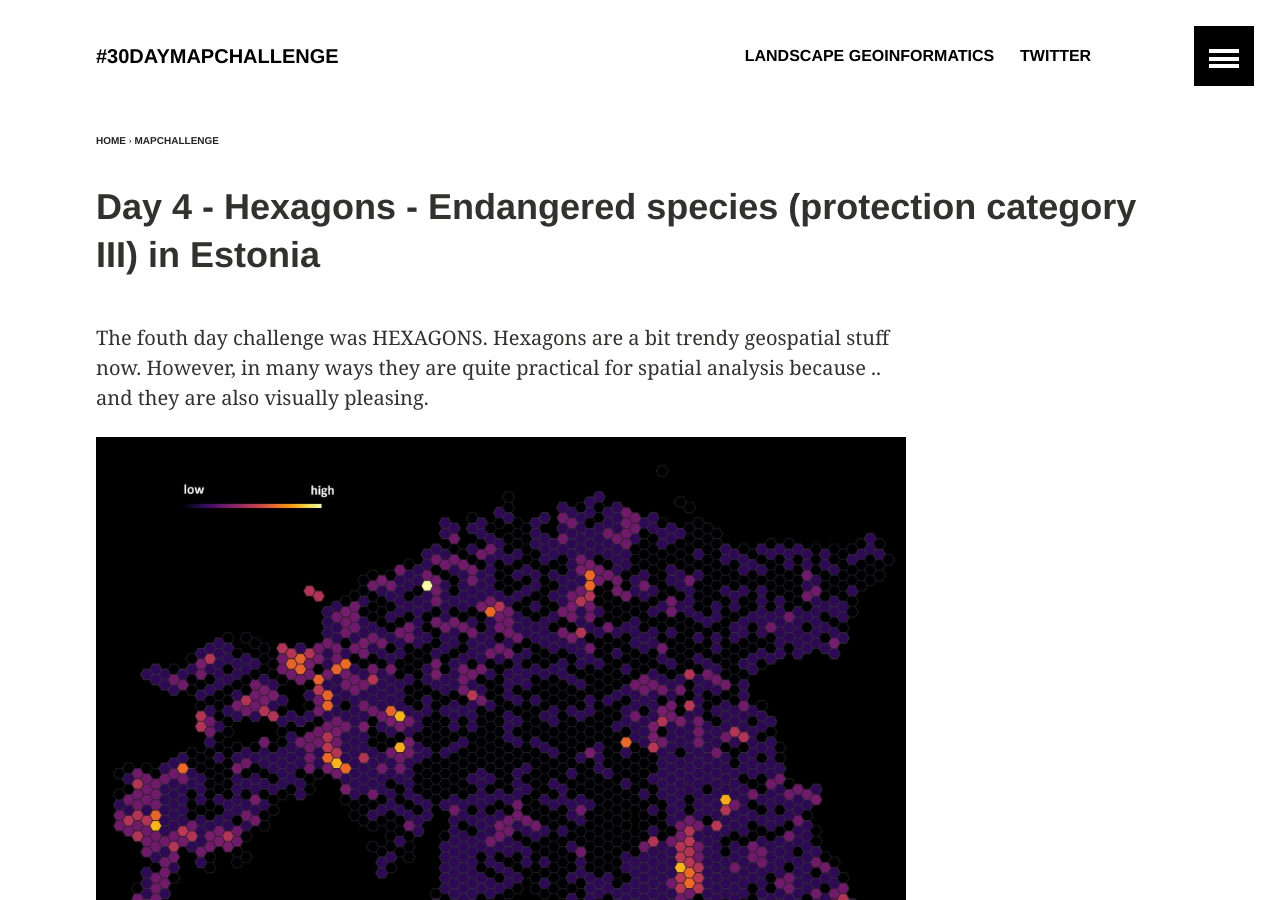
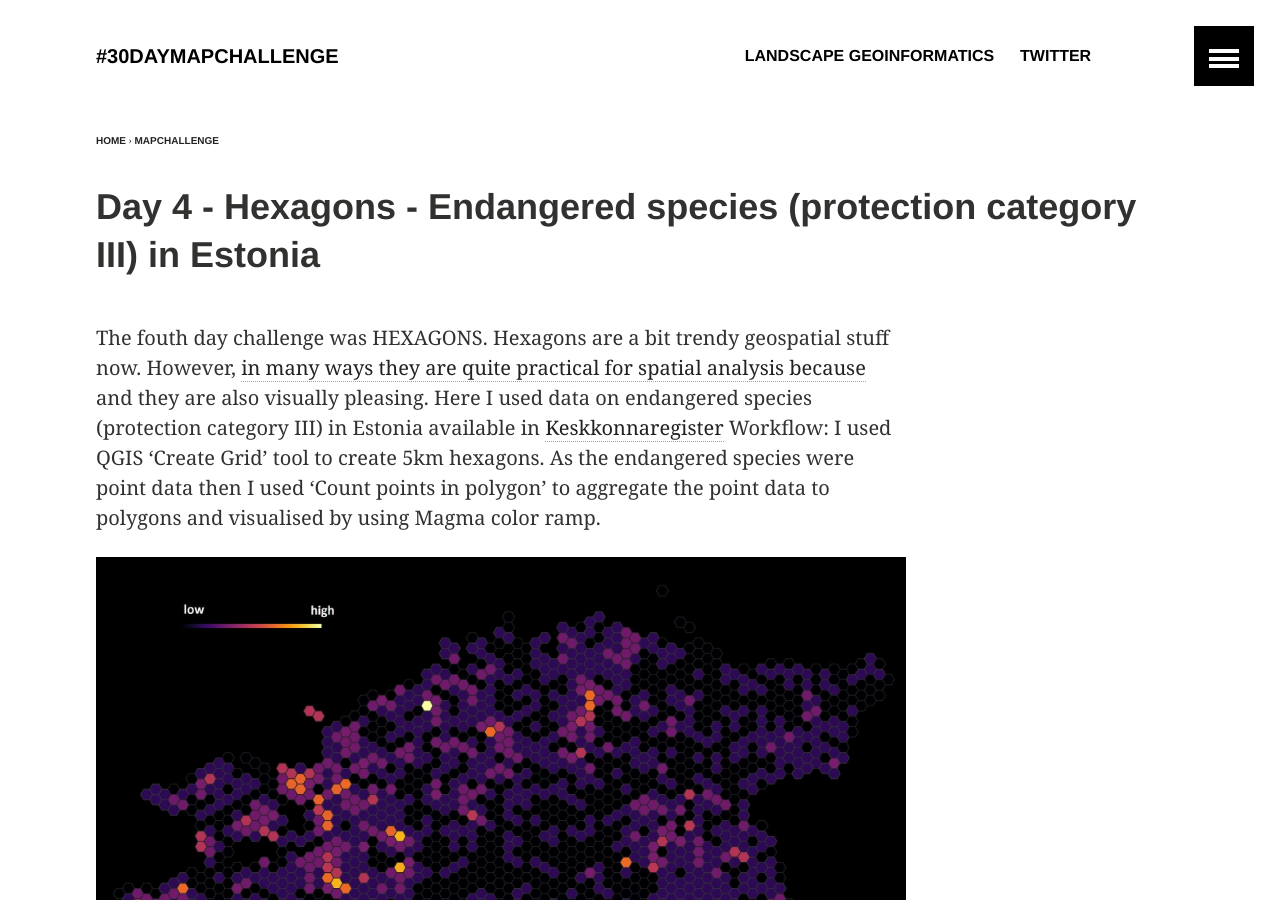
Before and after one commit to kevelyn1/30DayMapChallenge2019, a Jekyll site: the page built from _posts/mapchallenge/2019-11-4-day-4.md, in a window 1280 px wide and 900 px high. Built offline with Jekyll 4.4.1, drawn with Linux system fonts in a browser that asks for light colours.

Commit message:
Update 2019-11-4-day-4.md

```diff
--- a/_posts/mapchallenge/2019-11-4-day-4.md
+++ b/_posts/mapchallenge/2019-11-4-day-4.md
@@ -7,8 +7,9 @@ image:
   teaser: endangered-species.jpg
 ---
 
-The fouth day challenge was HEXAGONS. Hexagons are a bit trendy geospatial stuff now. However, in many ways they are quite practical for spatial analysis because .. and they are also visually pleasing.
+The fouth day challenge was HEXAGONS. Hexagons are a bit trendy geospatial stuff now. However, [in many ways they are quite practical for spatial analysis because](https://pro.arcgis.com/en/pro-app/tool-reference/spatial-statistics/h-whyhexagons.htm) and they are also visually pleasing. Here I used data on endangered species (protection category III) in Estonia available in [Keskkonnaregister](http://register.keskkonnainfo.ee/envreg/main#HTTPMEIfS5yz6tO2i4neiio8eLlfUdpe6o)
+Workflow: I used QGIS 'Create Grid' tool to create 5km hexagons. As the endangered species were point data then I used 'Count points in polygon' to aggregate the point data to polygons and visualised by using Magma color ramp.
 
 ![image of day 4 post](../../images/endangered-species.jpg)
 
-[Link to original Twitter post](https://twitter.com/evelynuuemaa/status/4)
+[Link to original Twitter post](https://twitter.com/evelynuuemaa/status/1191250104327507968)
```
